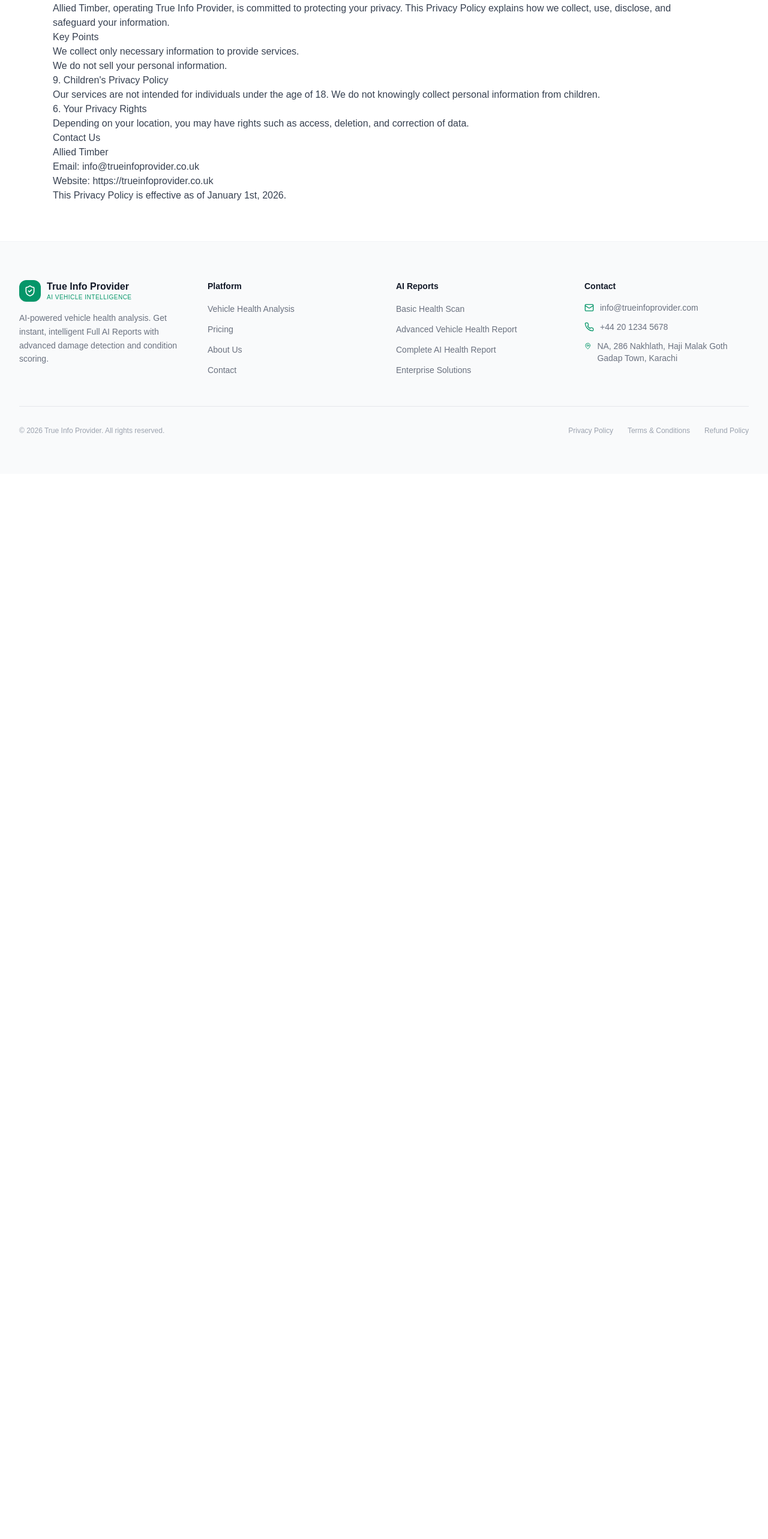
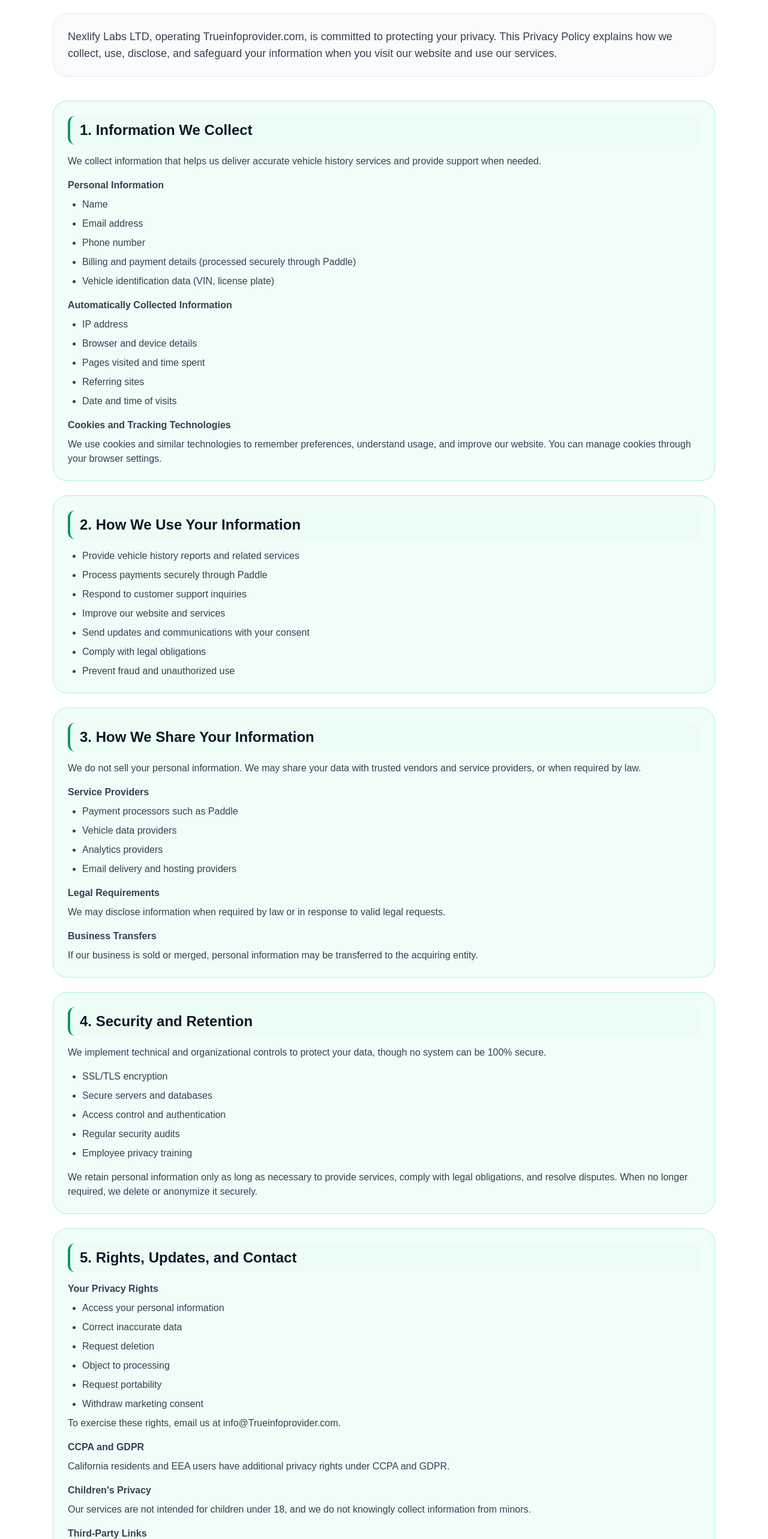
Before and after one commit to sehrish64-crew/trueinfoprovider.com, a Next.js app: page /privacy-policy in a window 1280 px wide. Shown: the part 234-2800 px from the top of the page at 60% size. Before the commit the page ends 1024 px from the top, so only its background shows below. Built offline with nearby package versions, Linux system fonts and the light colour scheme.

Commit message:
Update page.tsx

```diff
--- a/app/privacy-policy/page.tsx
+++ b/app/privacy-policy/page.tsx
@@ -4,7 +4,7 @@
   return (
     <main className="max-w-6xl mx-auto px-6 py-16">
       <div className="space-y-8">
-        <div className="space-y-3">
+        <div className="space-y-3 mt-5">
           <p className="text-sm text-emerald-600 uppercase tracking-[0.2em]">
             Privacy Policy
           </p>
@@ -20,39 +20,191 @@
           <p className="text-sm text-gray-500">Last Updated: 31 March 2026</p>
         </div>
 
-        <section className="prose prose-slate max-w-none text-gray-700">
+        <section className="space-y-10">
+          <div className="rounded-3xl border border-slate-200 bg-slate-50/80 p-6">
+            <p className="text-lg text-slate-700">
+              Nexlify Labs LTD, operating Trueinfoprovider.com, is committed to protecting your privacy. This Privacy Policy explains how we collect, use, disclose, and safeguard your information when you visit our website and use our services.
+            </p>
+          </div>
+
+          <div className="space-y-6">
+            <div className="rounded-3xl border border-emerald-200 bg-emerald-50/70 p-6">
+              <h2 className="text-2xl font-semibold text-slate-900 border-l-4 border-emerald-600 pl-4 py-2 bg-emerald-50 rounded-xl">
+                1. Information We Collect
+              </h2>
+              <div className="mt-4 text-slate-700 space-y-4">
                 <p>
-            Allied Timber, operating True Info Provider, is committed to protecting your privacy.
-            This Privacy Policy explains how we collect, use, disclose, and safeguard your information.
+                  We collect information that helps us deliver accurate vehicle history services and provide support when needed.
                 </p>
+                <div>
+                  <p className="font-semibold">Personal Information</p>
+                  <ul className="mt-2 list-disc space-y-2 pl-6 text-slate-700">
+                    <li>Name</li>
+                    <li>Email address</li>
+                    <li>Phone number</li>
+                    <li>Billing and payment details (processed securely through Paddle)</li>
+                    <li>Vehicle identification data (VIN, license plate)</li>
+                  </ul>
+                </div>
+                <div>
+                  <p className="font-semibold">Automatically Collected Information</p>
+                  <ul className="mt-2 list-disc space-y-2 pl-6 text-slate-700">
+                    <li>IP address</li>
+                    <li>Browser and device details</li>
+                    <li>Pages visited and time spent</li>
+                    <li>Referring sites</li>
+                    <li>Date and time of visits</li>
+                  </ul>
+                </div>
+                <div>
+                  <p className="font-semibold">Cookies and Tracking Technologies</p>
+                  <p className="mt-2 text-slate-700">
+                    We use cookies and similar technologies to remember preferences, understand usage, and improve our website. You can manage cookies through your browser settings.
+                  </p>
+                </div>
+              </div>
+            </div>
 
-          <h2>Key Points</h2>
-          <ul>
-            <li>We collect only necessary information to provide services.</li>
-            <li>We do not sell your personal information.</li>
+            <div className="rounded-3xl border border-emerald-200 bg-emerald-50/70 p-6">
+              <h2 className="text-2xl font-semibold text-slate-900 border-l-4 border-emerald-600 pl-4 py-2 bg-emerald-50 rounded-xl">
+                2. How We Use Your Information
+              </h2>
+              <ul className="mt-4 list-disc space-y-2 pl-6 text-slate-700">
+                <li>Provide vehicle history reports and related services</li>
+                <li>Process payments securely through Paddle</li>
+                <li>Respond to customer support inquiries</li>
+                <li>Improve our website and services</li>
+                <li>Send updates and communications with your consent</li>
+                <li>Comply with legal obligations</li>
+                <li>Prevent fraud and unauthorized use</li>
               </ul>
+            </div>
 
-          <h2>9. Children&apos;s Privacy Policy</h2>
+            <div className="rounded-3xl border border-emerald-200 bg-emerald-50/70 p-6">
+              <h2 className="text-2xl font-semibold text-slate-900 border-l-4 border-emerald-600 pl-4 py-2 bg-emerald-50 rounded-xl">
+                3. How We Share Your Information
+              </h2>
+              <p className="mt-4 text-slate-700">
+                We do not sell your personal information. We may share your data with trusted vendors and service providers, or when required by law.
+              </p>
+              <div className="mt-4 space-y-4 text-slate-700">
+                <div>
+                  <p className="font-semibold">Service Providers</p>
+                  <ul className="mt-2 list-disc space-y-2 pl-6">
+                    <li>Payment processors such as Paddle</li>
+                    <li>Vehicle data providers</li>
+                    <li>Analytics providers</li>
+                    <li>Email delivery and hosting providers</li>
+                  </ul>
+                </div>
+                <div>
+                  <p className="font-semibold">Legal Requirements</p>
+                  <p className="mt-2 text-slate-700">
+                    We may disclose information when required by law or in response to valid legal requests.
+                  </p>
+                </div>
+                <div>
+                  <p className="font-semibold">Business Transfers</p>
+                  <p className="mt-2 text-slate-700">
+                    If our business is sold or merged, personal information may be transferred to the acquiring entity.
+                  </p>
+                </div>
+              </div>
+            </div>
+
+            <div className="rounded-3xl border border-emerald-200 bg-emerald-50/70 p-6">
+              <h2 className="text-2xl font-semibold text-slate-900 border-l-4 border-emerald-600 pl-4 py-2 bg-emerald-50 rounded-xl">
+                4. Security and Retention
+              </h2>
+              <div className="mt-4 space-y-4 text-slate-700">
                 <p>
-            Our services are not intended for individuals under the age of 18.
-            We do not knowingly collect personal information from children.
+                  We implement technical and organizational controls to protect your data, though no system can be 100% secure.
                 </p>
+                <ul className="list-disc space-y-2 pl-6">
+                  <li>SSL/TLS encryption</li>
+                  <li>Secure servers and databases</li>
+                  <li>Access control and authentication</li>
+                  <li>Regular security audits</li>
+                  <li>Employee privacy training</li>
+                </ul>
+                <p>
+                  We retain personal information only as long as necessary to provide services, comply with legal obligations, and resolve disputes. When no longer required, we delete or anonymize it securely.
+                </p>
+              </div>
+            </div>
 
-          <h2>6. Your Privacy Rights</h2>
-          <p>
-            Depending on your location, you may have rights such as access, deletion, and correction of data.
+            <div className="rounded-3xl border border-emerald-200 bg-emerald-50/70 p-6">
+              <h2 className="text-2xl font-semibold text-slate-900 border-l-4 border-emerald-600 pl-4 py-2 bg-emerald-50 rounded-xl">
+                5. Rights, Updates, and Contact
+              </h2>
+              <div className="mt-4 space-y-4 text-slate-700">
+                <div>
+                  <p className="font-semibold">Your Privacy Rights</p>
+                  <ul className="mt-2 list-disc space-y-2 pl-6">
+                    <li>Access your personal information</li>
+                    <li>Correct inaccurate data</li>
+                    <li>Request deletion</li>
+                    <li>Object to processing</li>
+                    <li>Request portability</li>
+                    <li>Withdraw marketing consent</li>
+                  </ul>
+                  <p className="mt-2 text-slate-700">
+                    To exercise these rights, email us at info@Trueinfoprovider.com.
                   </p>
-
-          <h2>Contact Us</h2>
-          <p>
-            Allied Timber<br />
-            Email: info@trueinfoprovider.co.uk<br />
-            Website: https://trueinfoprovider.co.uk
+                </div>
+                <div>
+                  <p className="font-semibold">CCPA and GDPR</p>
+                  <p className="mt-2 text-slate-700">
+                    California residents and EEA users have additional privacy rights under CCPA and GDPR.
                   </p>
-
-          <p>
-            This Privacy Policy is effective as of January 1st, 2026.
+                </div>
+                <div>
+                  <p className="font-semibold">Children&apos;s Privacy</p>
+                  <p className="mt-2 text-slate-700">
+                    Our services are not intended for children under 18, and we do not knowingly collect information from minors.
                   </p>
+                </div>
+                <div>
+                  <p className="font-semibold">Third-Party Links</p>
+                  <p className="mt-2 text-slate-700">
+                    We are not responsible for the privacy practices of external websites linked from our site.
+                  </p>
+                </div>
+                <div>
+                  <p className="font-semibold">International Transfers</p>
+                  <p className="mt-2 text-slate-700">
+                    Data may be processed outside your country under appropriate safeguards.
+                  </p>
+                </div>
+                <div>
+                  <p className="font-semibold">Do Not Track</p>
+                  <p className="mt-2 text-slate-700">
+                    We do not currently respond to Do Not Track browser signals, but you can manage cookies through your browser settings.
+                  </p>
+                </div>
+                <div>
+                  <p className="font-semibold">Policy Updates</p>
+                  <p className="mt-2 text-slate-700">
+                    We may update this policy at any time. Continued use of the website after changes are posted means you accept the new policy.
+                  </p>
+                </div>
+                <div>
+                  <p className="font-semibold">Contact Us</p>
+                  <p className="mt-2 text-slate-700">
+                    Nexlify Labs LTD<br />
+                    Email: info@Trueinfoprovider.com<br />
+                    Website: https://Trueinfoprovider.com
+                  </p>
+                </div>
+                <div>
+                  <p className="font-semibold">Consent</p>
+                  <p className="mt-2 text-slate-700">
+                    By using our website and services, you consent to the collection and use of your information as described in this policy.
+                  </p>
+                </div>
+              </div>
+            </div>
+          </div>
         </section>
       </div>
     </main>
```
Lines whose indentation alone changed are shown as unchanged.
